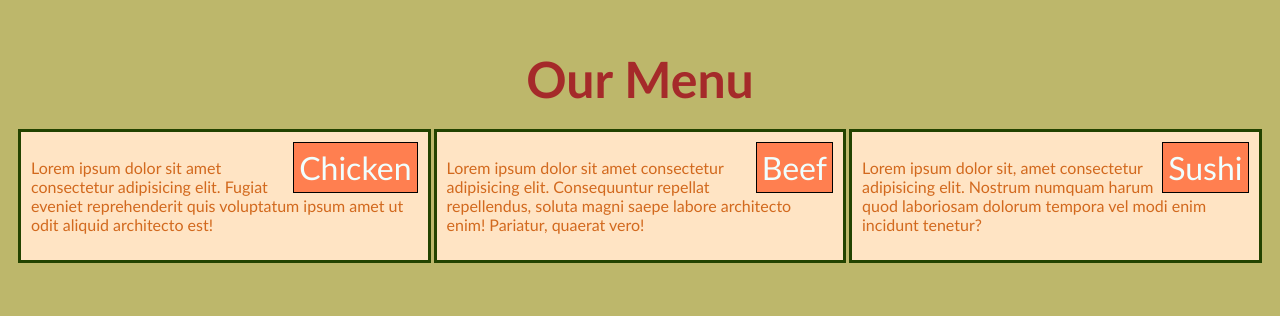
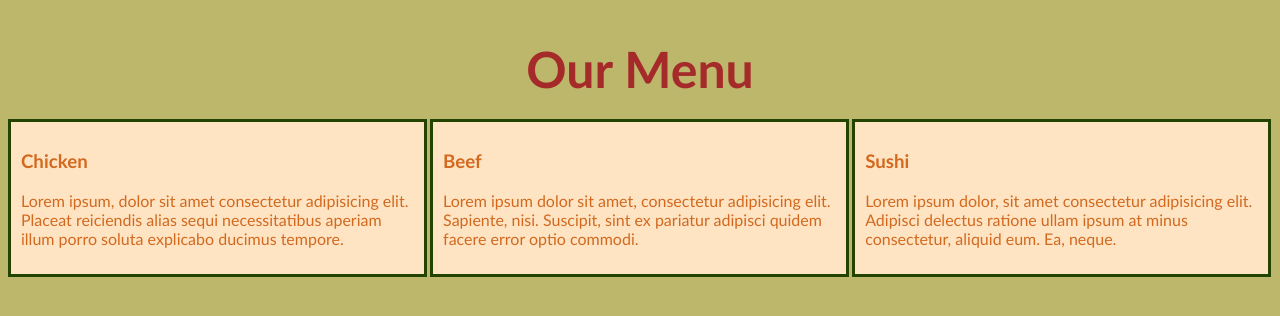
Before and after one commit to Prriiiyankaaa/coursera-test, a plain HTML site: page index.html in a window 1280 px wide. Drawn offline with Linux system fonts and the light colour scheme.

Commit message:
Update index.html

```diff
--- a/index.html
+++ b/index.html
@@ -9,25 +9,32 @@
 
 </head>
 <body>
-
-<div class="container">
-  <h1>our menu</h1>
-
+    <div class="Container">
+        <h1>Our  Menu</h1>
+        <div class="one">
         <div class="section">
-    <div class="title">Chicken</div>
-    <p>Lorem ipsum dolor sit amet consectetur adipisicing elit. Fugiat eveniet reprehenderit quis voluptatum ipsum amet ut odit aliquid architecto est!</p>
+            <h3 class="section-title">
+                Chicken
+            </h3>
+            <p>Lorem ipsum, dolor sit amet consectetur adipisicing elit. Placeat reiciendis alias sequi necessitatibus aperiam illum porro soluta explicabo ducimus tempore.</p>
         </div>
-
+    </div>
+        <div class="two">
         <div class="section">
-    <div class="title">Beef</div>
-    <p>Lorem ipsum dolor sit amet consectetur adipisicing elit. Consequuntur repellat repellendus, soluta magni saepe labore architecto enim! Pariatur, quaerat vero!</p>
+            <h3 class="section-title" >
+                Beef
+            </h3>
+            <p>Lorem ipsum dolor sit amet, consectetur adipisicing elit. Sapiente, nisi. Suscipit, sint ex pariatur adipisci quidem facere error optio commodi.</p>
             </div>
-
-  <div class="section">
-    <div class="title">Sushi</div>
-    <p>Lorem ipsum dolor sit, amet consectetur adipisicing elit. Nostrum numquam harum quod laboriosam dolorum tempora vel modi enim incidunt tenetur?</p>
+        </div>
+        <div class="three">
+        <div class="section" id="three">
+            <h3 class="section-title">Sushi</h3>
+            <p>Lorem ipsum dolor, sit amet consectetur adipisicing elit. Adipisci delectus ratione ullam ipsum at minus consectetur, aliquid eum. Ea, neque.</p>
         </div>
     </div>
 
+    </div>
+</span>
 </body>
 </html>
```
Lines whose indentation alone changed are shown as unchanged.
